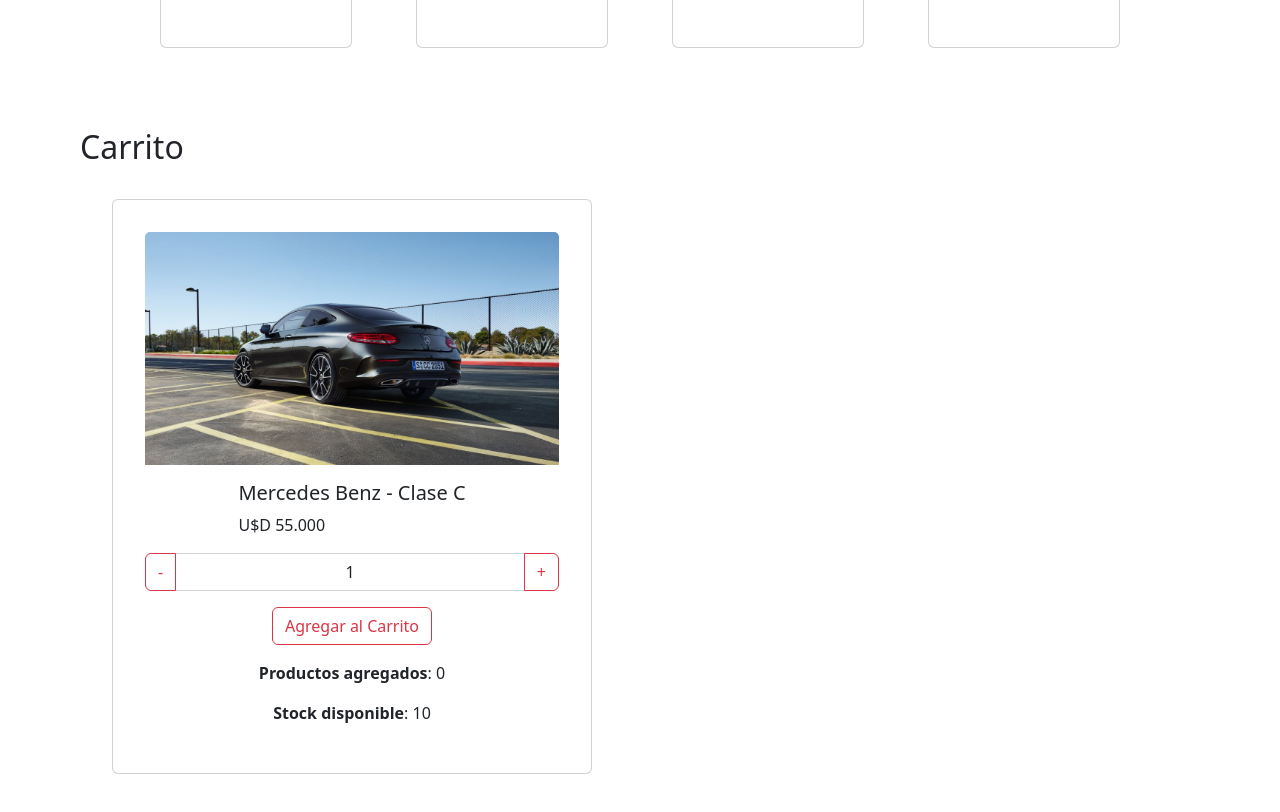
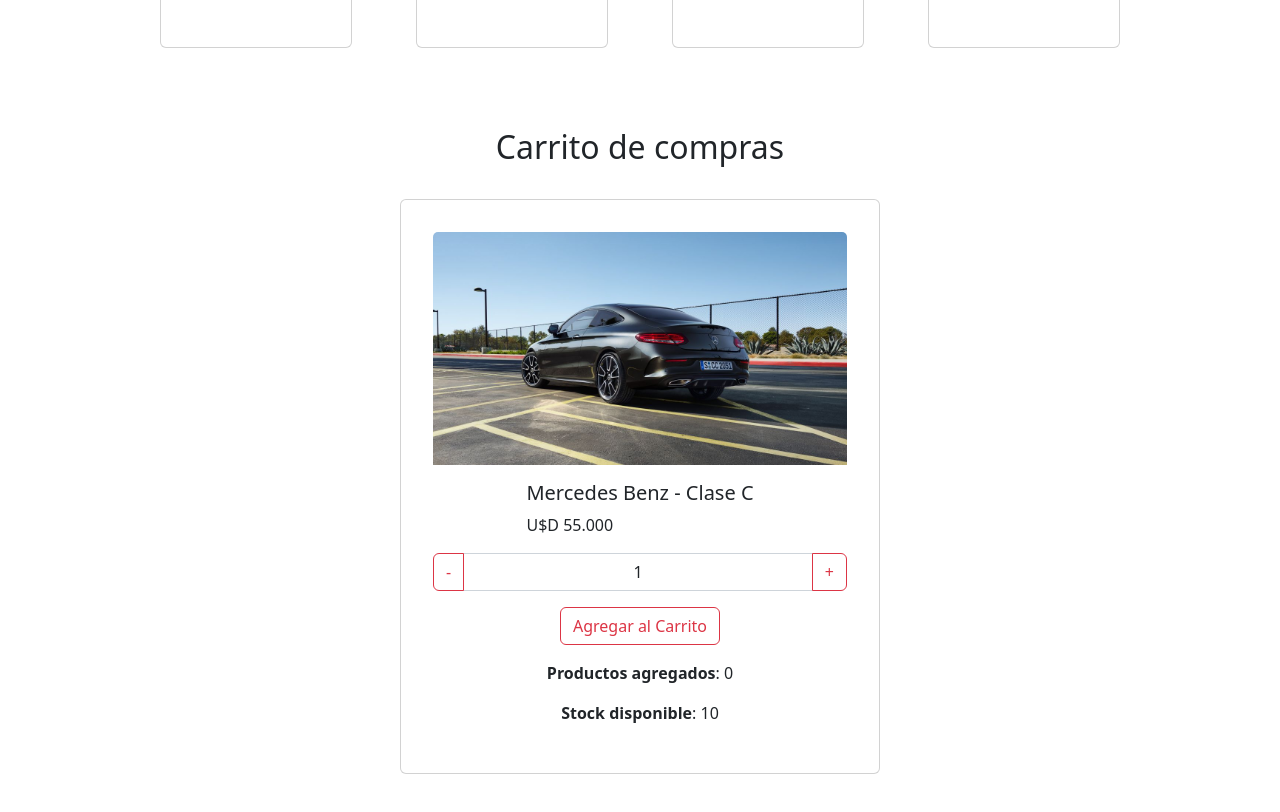
Before and after one commit to alejopmontalbano/Luxury-Cars, a React (Create React App) app: page / in a window 1280 px wide. Shown: the part 820-1632 px from the top of the page. Built offline with nearby package versions, Linux system fonts and the light colour scheme.

Commit message:
nuevo arreglo del desafio itemCount

```diff
--- a/src/App.css
+++ b/src/App.css
@@ -77,3 +77,7 @@
 .boton-agregar {
   margin: 1rem;
 }
+
+.itemCount {
+  margin: 0 auto;
+}
--- a/src/components/ItemCount.jsx
+++ b/src/components/ItemCount.jsx
@@ -30,7 +30,7 @@
 
     return (
         <div className="itemCount">
-            <h2>Carrito</h2>
+            <h2 className="text-center">Carrito de compras</h2>
             <div className="card" style={{width: '30rem'}}>
                 <img src={mercedes} className="card-img-top" alt="mercedes"/>
                 <div className="card-body">
```
